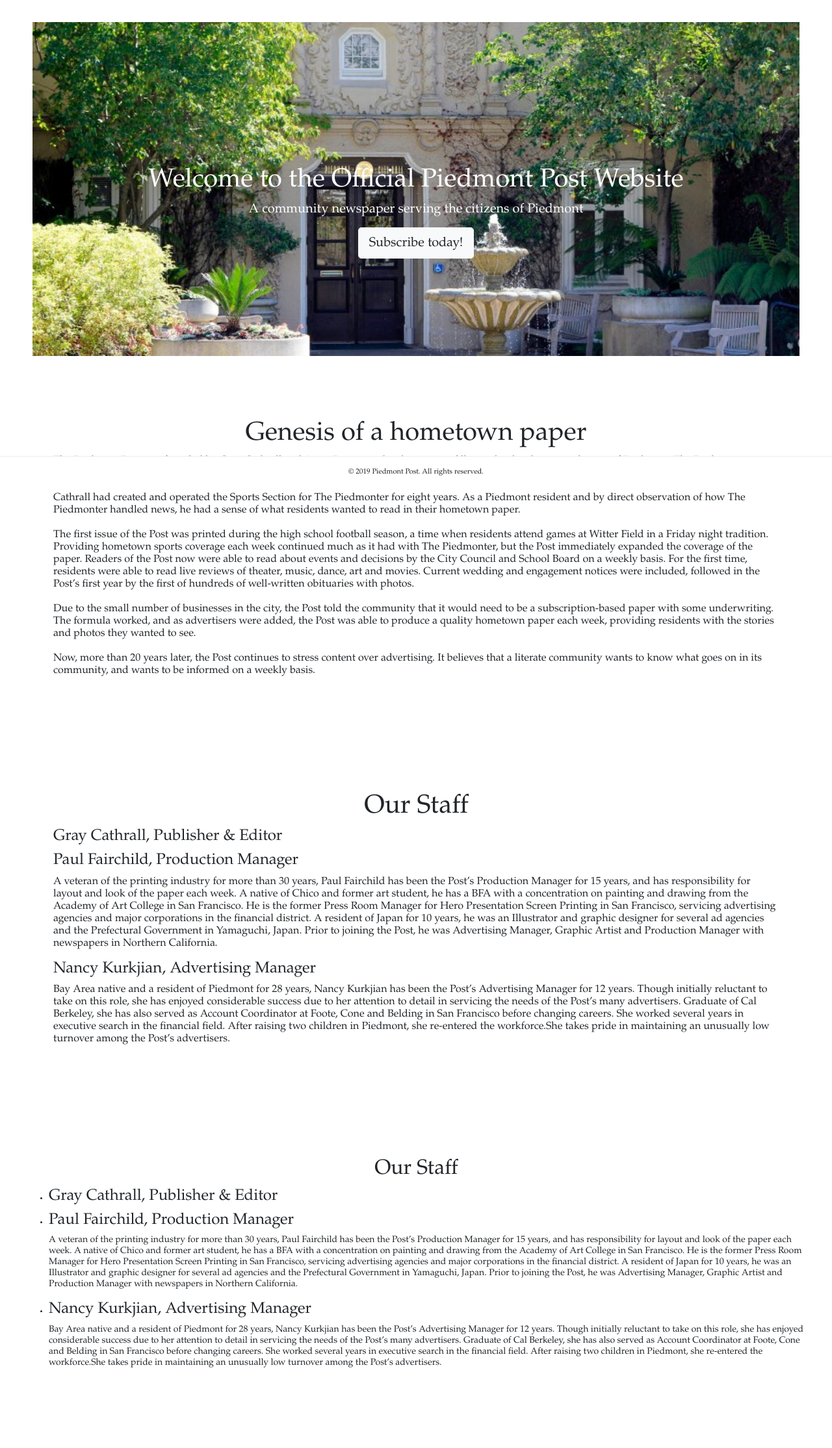
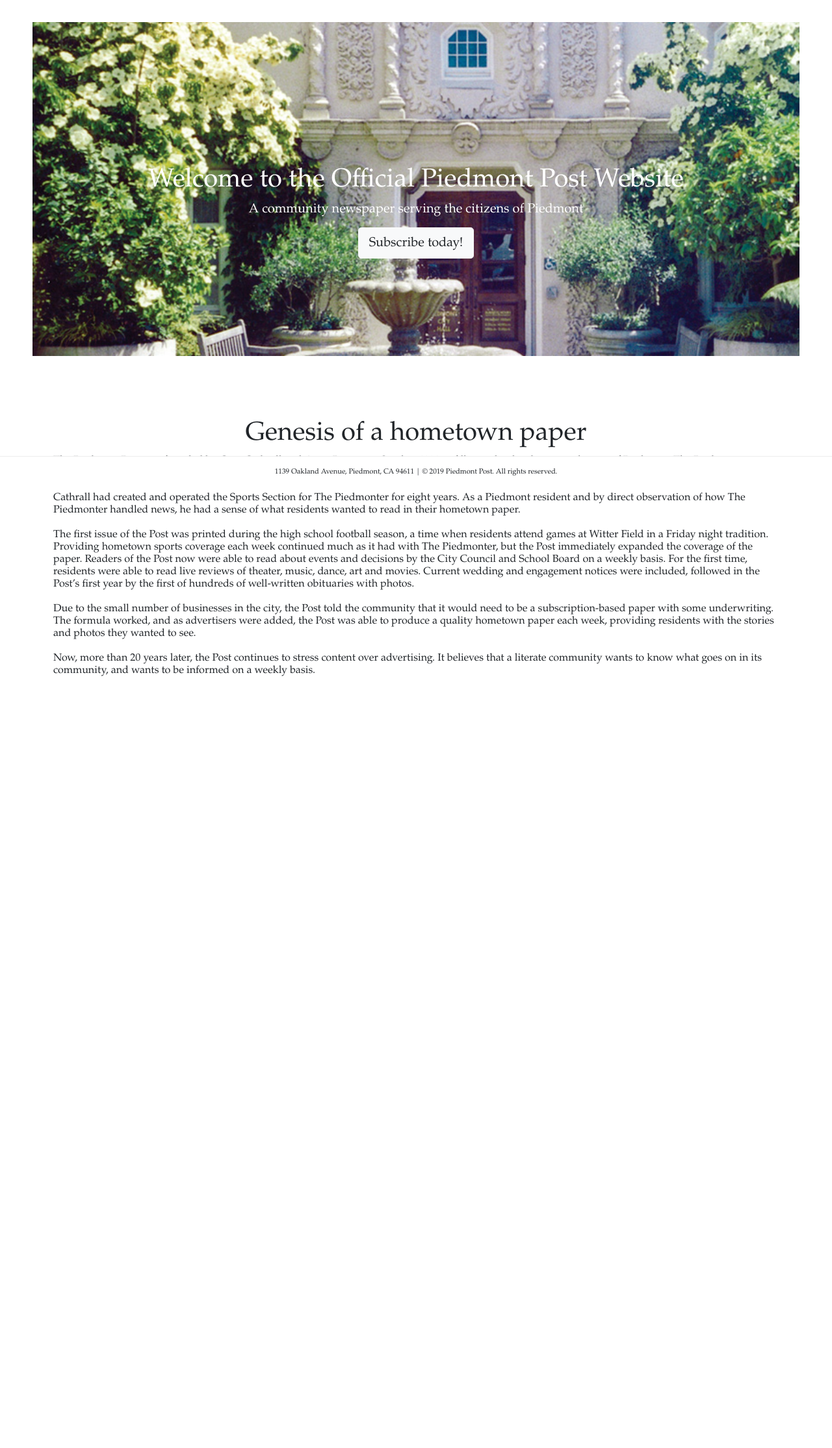
Before and after one commit to Natalielim/piedmontpost, a Node server app: page / in a window 1280 px wide. Shown: the part 50-2279 px from the top of the page at 65% size. After the commit the page ends 1091 px from the top, so only its background shows below. Run offline with Node 20, Linux system fonts and the light colour scheme; some libraries are stand-ins or nearby versions.

Commit message:
made it look better

```diff
--- a/public/stylesheets/style.css
+++ b/public/stylesheets/style.css
@@ -23,7 +23,7 @@
 #header {
   background-color: #F0F8FF;
   padding: 220px 0 150px;
-  background-image: url("../images/cityhall.jpg");
+  background-image: url("../images/post/city hall croped-2.jpg");
   background-size: cover;
   background-position: center center;
   background-repeat: no-repeat;
--- a/views/contact.hbs
+++ b/views/contact.hbs
@@ -1,7 +1,8 @@
 <div id="PCA">
     <h1 class="text-center">Contact Us</h1>
 </div>
-<div class="jumbotron jumbotron-text text-center">
+<div class="jumbotron-text text-center">
+    <br></br>
     <h1 class="display-8">Editorial</h1>
     <p>Phone: 510-922-8711</p>
     <p>Email:
@@ -12,7 +13,6 @@
     <p>Email:
       <a href="mailto:nancy@cmc-ads.com?" target="_top">nancy@cmc-ads.com</a>
     </p>
-    <p>1139 Oakland Avenue, Piedmont, CA 94611</p>
 </div>
 
 <div class="jumbotron">
--- a/views/index.hbs
+++ b/views/index.hbs
@@ -17,35 +17,3 @@
   Now, more than 20 years later, the Post continues to stress content over advertising. It believes that a literate community wants to know what goes on in its community, and wants to be informed on a weekly basis.
   </p>
 </div>
-
-<div class="jumbotron">
-  <h1 class="display-8 text-center">Our Staff</h1>
-  <div class="jumbotron-text">
-    <h4>Gray Cathrall, Publisher & Editor</h4>
-    <h4>Paul Fairchild, Production Manager</h4>
-      <p>A veteran of the printing industry for more than 30 years, Paul Fairchild has been the Post’s Production Manager for 15 years, and has responsibility for layout and look of the paper each week. A native of Chico and former art student, he has a BFA with a concentration on painting and drawing from the Academy of Art College in San Francisco. He is the former Press Room Manager for Hero Presentation Screen Printing in San Francisco, servicing advertising agencies and major corporations in the financial district. A resident of Japan for 10 years, he was an Illustrator and graphic designer for several ad agencies and the Prefectural Government in Yamaguchi, Japan. Prior to joining the Post, he was Advertising Manager, Graphic Artist and Production Manager with newspapers in Northern California.</p>
-    <h4>Nancy Kurkjian, Advertising Manager</h4>
-      <p>Bay Area native and a resident of Piedmont for 28 years, Nancy Kurkjian has been the Post’s Advertising Manager for 12 years. Though initially reluctant to take on this role, she has enjoyed considerable success due to her attention to detail in servicing the needs of the Post’s many advertisers. Graduate of Cal Berkeley, she has also served as Account Coordinator at Foote, Cone and Belding in San Francisco before changing careers. She worked several years in executive search in the financial field. After raising two children in Piedmont, she re-entered the workforce.She takes pride in maintaining an unusually low turnover among the Post’s advertisers.</p>
-  </div>
-</div>
-
-<div class="section">
-  <div class="row justify-content-center">
-
-      <h2>Our Staff</h2>
-    <ul>
-      <li><h4>Gray Cathrall, Publisher & Editor</h4>
-
-      </li>
-
-      <li><h4>Paul Fairchild, Production Manager</h4>
-        <p>A veteran of the printing industry for more than 30 years, Paul Fairchild has been the Post’s Production Manager for 15 years, and has responsibility for layout and look of the paper each week. A native of Chico and former art student, he has a BFA with a concentration on painting and drawing from the Academy of Art College in San Francisco. He is the former Press Room Manager for Hero Presentation Screen Printing in San Francisco, servicing advertising agencies and major corporations in the financial district. A resident of Japan for 10 years, he was an Illustrator and graphic designer for several ad agencies and the Prefectural Government in Yamaguchi, Japan. Prior to joining the Post, he was Advertising Manager, Graphic Artist and Production Manager with newspapers in Northern California.</p>
-      </li>
-      <li>
-        <h4>Nancy Kurkjian, Advertising Manager</h4>
-        <p>Bay Area native and a resident of Piedmont for 28 years, Nancy Kurkjian has been the Post’s Advertising Manager for 12 years. Though initially reluctant to take on this role, she has enjoyed considerable success due to her attention to detail in servicing the needs of the Post’s many advertisers. Graduate of Cal Berkeley, she has also served as Account Coordinator at Foote, Cone and Belding in San Francisco before changing careers. She worked several years in executive search in the financial field. After raising two children in Piedmont, she re-entered the workforce.She takes pride in maintaining an unusually low turnover among the Post’s advertisers.</p>
-      </li>
-      </ul>
-    </div>
-  </div>
-</div>
--- a/views/layout.hbs
+++ b/views/layout.hbs
@@ -58,7 +58,7 @@
     </main>
 
     <footer class="footer fixed-bottom text-center">
-     <small>©
+     <small>1139 Oakland Avenue, Piedmont, CA 94611 | ©
        <script type="text/javascript">
          document.write(new Date().getFullYear());
        </script>
```
